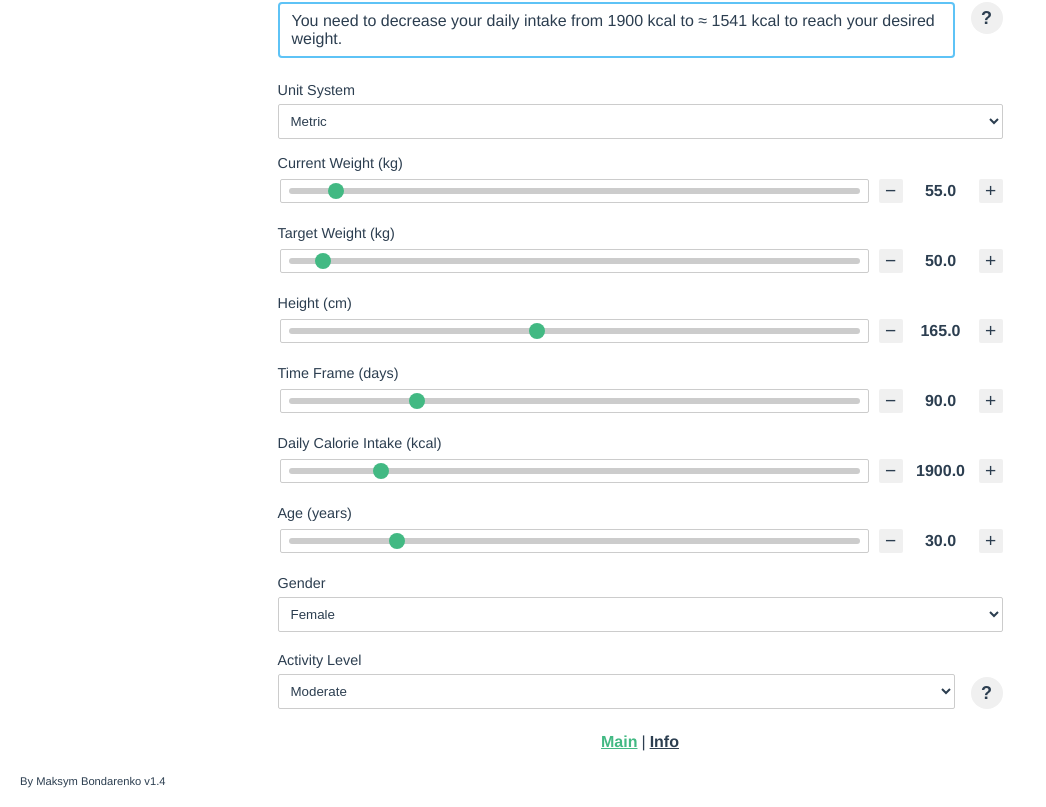
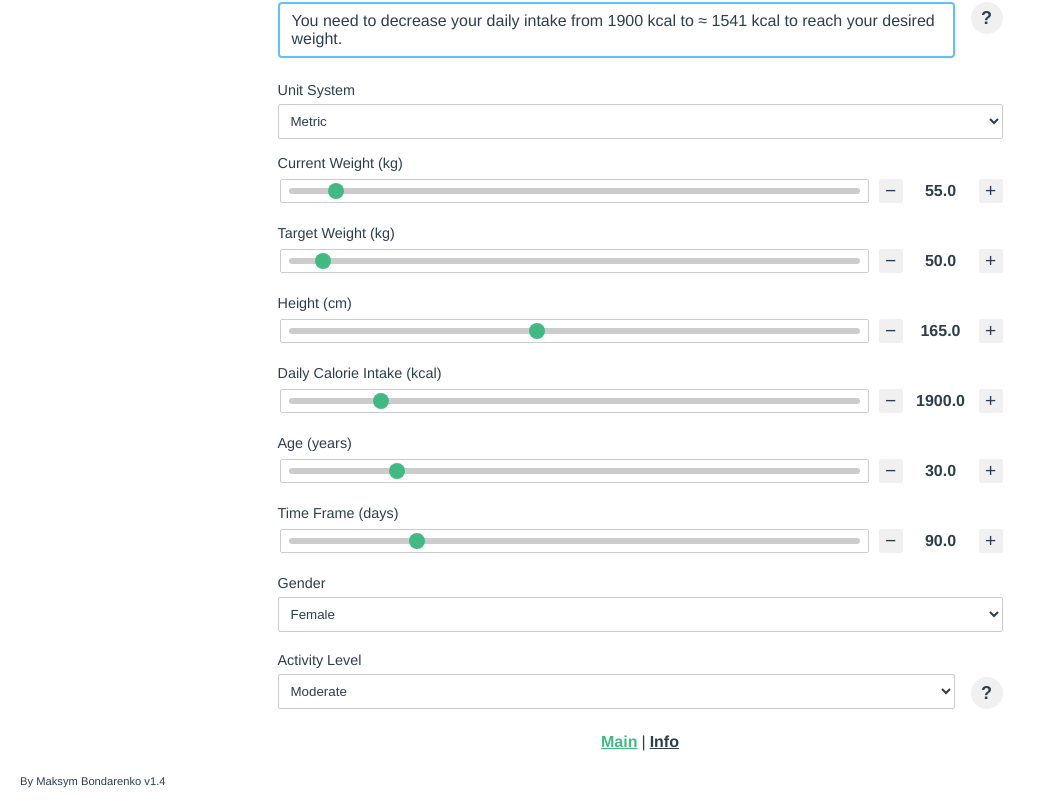
Before and after one commit to TenProtons/weight-prediction-app, a Vue app: page / in a window 1280 px wide. Shown: the part 830-1637 px from the top of the page, without its empty margins (0-1046 px from the left). Built offline with nearby package versions, Linux system fonts and the light colour scheme.

Commit message:
in process

```diff
--- a/src/components/UserInputForm.vue
+++ b/src/components/UserInputForm.vue
@@ -34,16 +34,6 @@
     />
 
     <SliderComponent
-      v-model.number="formData.timeFrame"
-      :min="14"
-      :max="365"
-      :step="1"
-      :label="`${t('timeFrame')} (${t('days')})`"
-      is-manual-adjust
-      @calculate="onSubmit"
-    />
-
-    <SliderComponent
       v-model.number="formData.currentCalorieIntake"
       :min="800"
       :max="8000"
@@ -59,6 +49,16 @@
       :max="120"
       :step="1"
       :label="`${t('age')} (${t('years')})`"
+      is-manual-adjust
+      @calculate="onSubmit"
+    />
+
+    <SliderComponent
+      v-model.number="formData.timeFrame"
+      :min="14"
+      :max="365"
+      :step="1"
+      :label="`${t('timeFrame')} (${t('days')})`"
       is-manual-adjust
       @calculate="onSubmit"
     />
```
